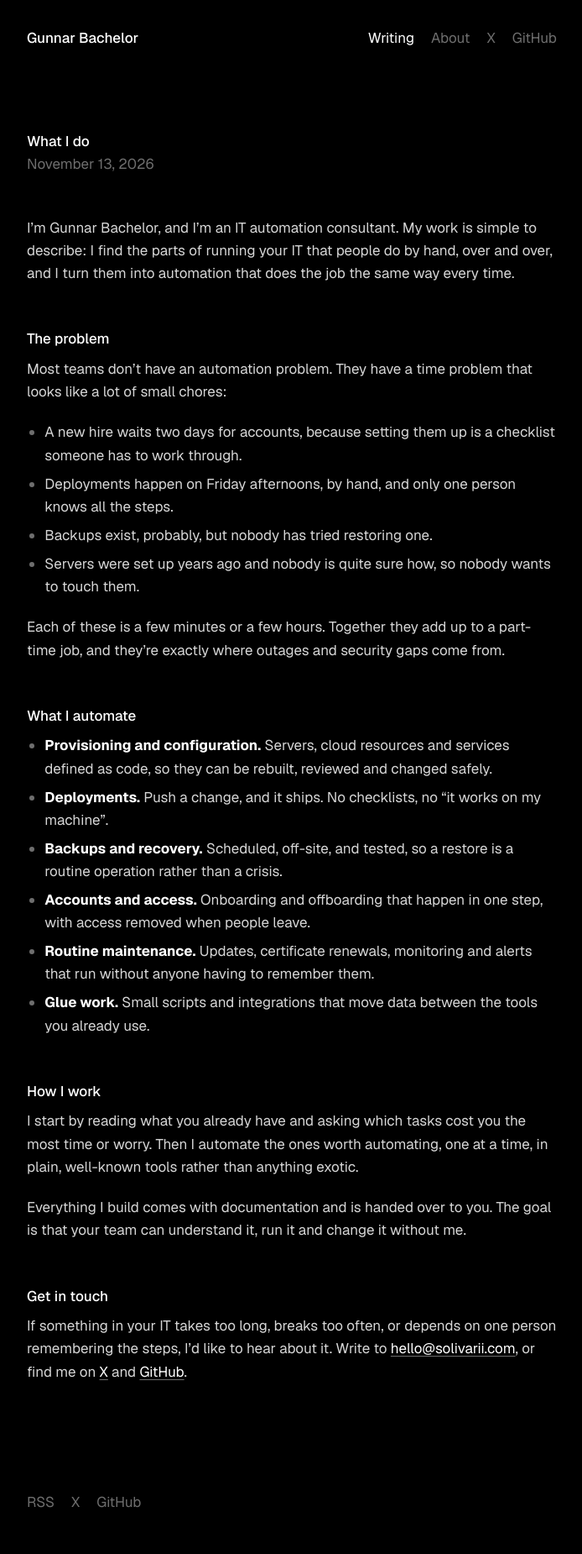
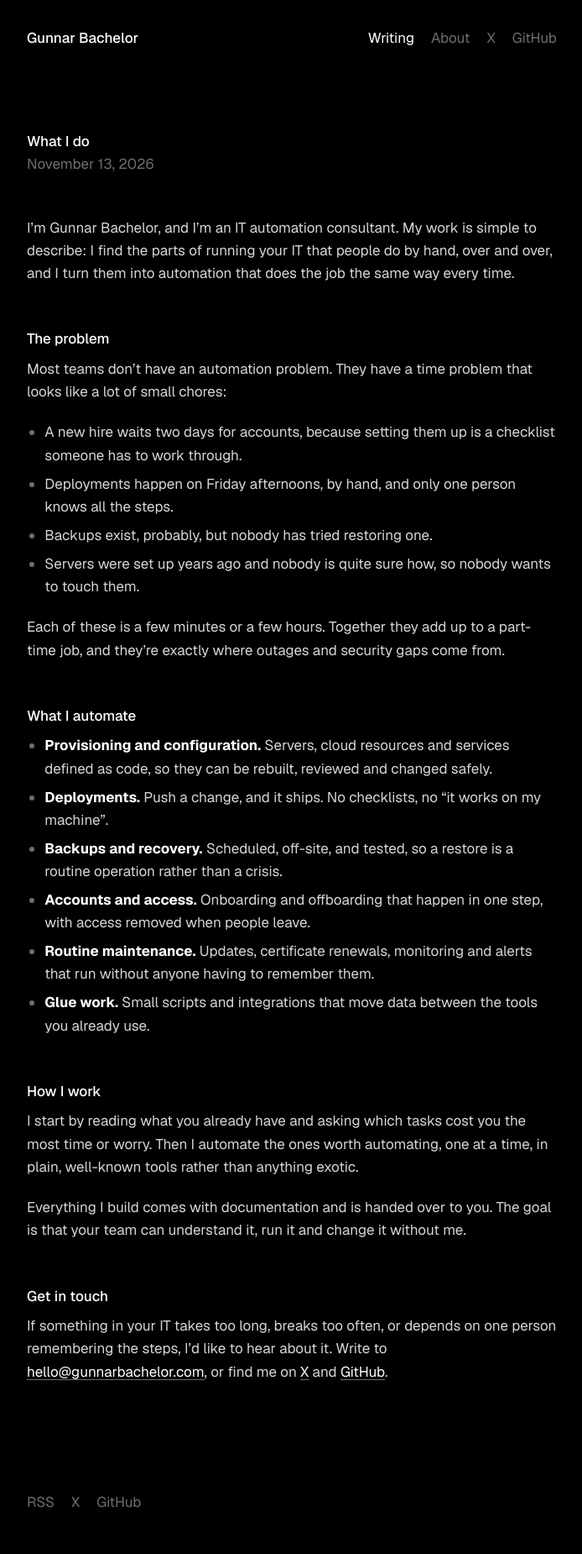
Before and after one commit to solivariii/solivarii.com, a Jekyll site: the page built from _posts/2026-11-13-what-i-do.md, in a window 1280 px wide. Shown: the whole page at 84% size, without its empty margins (292-986 px from the left). Built offline with Jekyll 4.4.1, drawn with Linux system fonts in a browser that asks for light colours.

Commit message:
Use hello@gunnarbachelor.com as the contact address
Co-Authored-By: Claude Opus 5.5 <noreply@anthropic.com>

```diff
--- a/_config.yml
+++ b/_config.yml
@@ -40,7 +40,7 @@ about: >                              # About page text (Markdown)
   on one person remembering the steps, write to the address below and
   tell me a little about it.
 
-email: hello@solivarii.com
+email: hello@gunnarbachelor.com
 links:
   - label: X
     url: https://x.com/gunnar_bachelor
@@ -52,7 +52,7 @@ links:
 # ───────────────────────────────────────────────
 # If the site lives at https://USERNAME.github.io, leave baseurl empty.
 # If it lives at https://USERNAME.github.io/REPO, set baseurl: "/REPO".
-url: ""                               # e.g. https://solivarii.com (GitHub Pages fills this in if left empty)
+url: ""                               # e.g. https://example.com (GitHub Pages fills this in if left empty)
 baseurl: ""
 
 markdown: kramdown
--- a/_posts/2026-11-13-what-i-do.md
+++ b/_posts/2026-11-13-what-i-do.md
@@ -33,4 +33,4 @@ Everything I build comes with documentation and is handed over to you. The goal
 
 ## Get in touch
 
-If something in your IT takes too long, breaks too often, or depends on one person remembering the steps, I'd like to hear about it. Write to [hello@solivarii.com](mailto:hello@solivarii.com), or find me on [X](https://x.com/gunnar_bachelor) and [GitHub](https://github.com/gunnar-bachelor).
+If something in your IT takes too long, breaks too often, or depends on one person remembering the steps, I'd like to hear about it. Write to [hello@gunnarbachelor.com](mailto:hello@gunnarbachelor.com), or find me on [X](https://x.com/gunnar_bachelor) and [GitHub](https://github.com/gunnar-bachelor).
```
Also changed, not shown: README.md.
